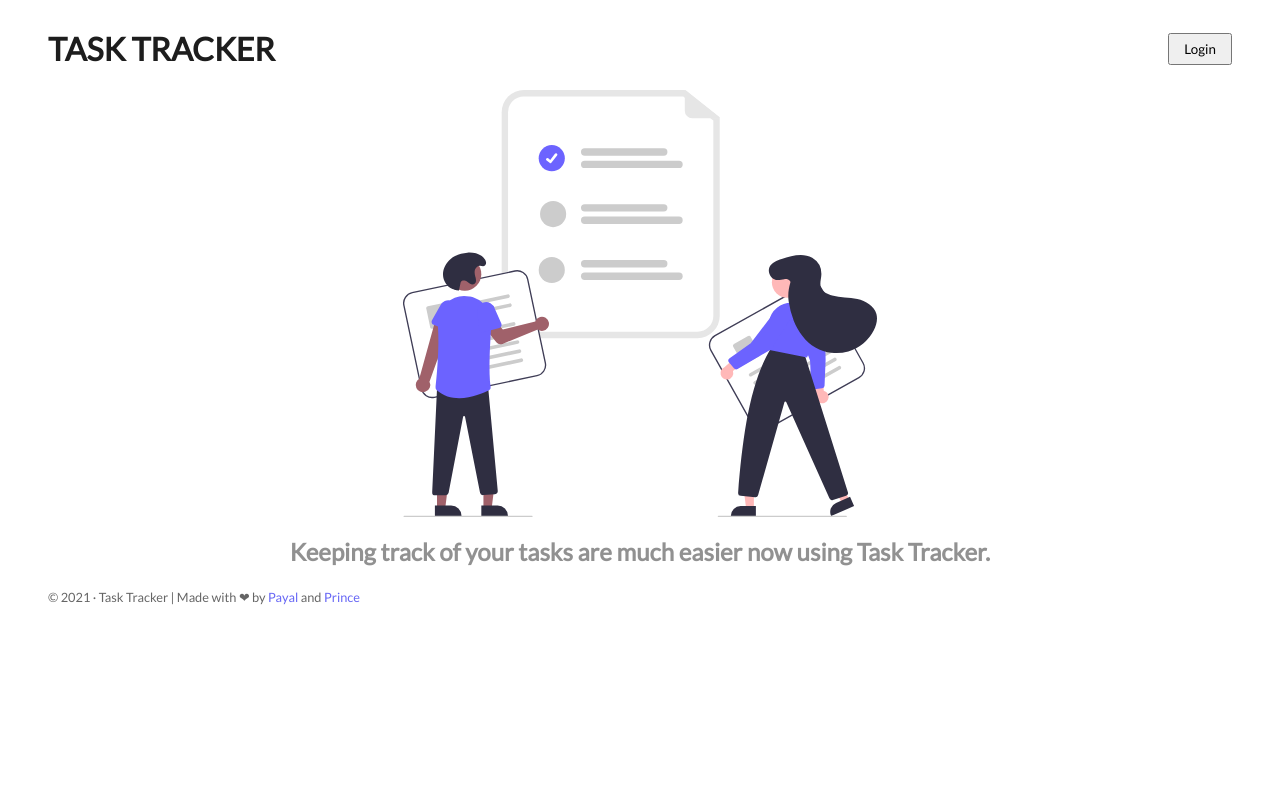
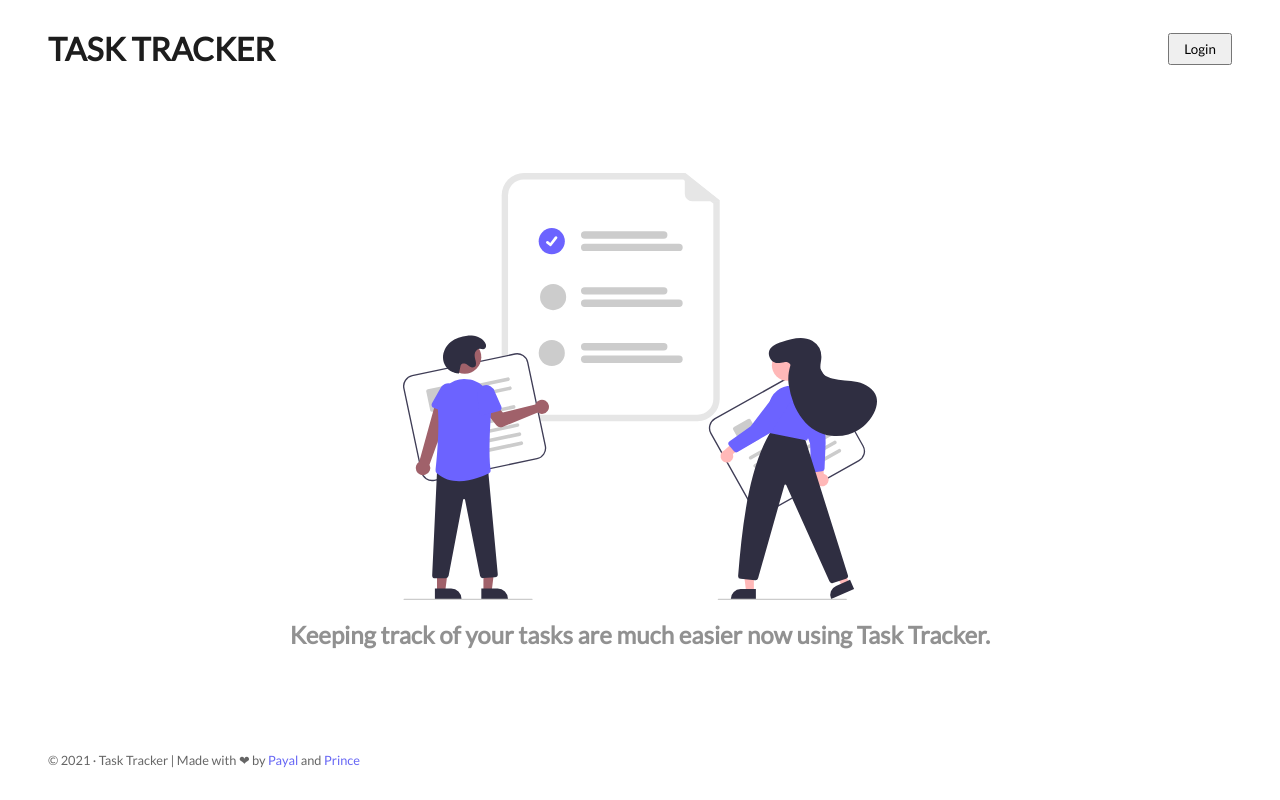
Before and after one commit to PayalSasmal10/ToDo-FullStack, a React (Create React App) app: page / in a window 1280 px wide. Built offline with nearby package versions, Linux system fonts and the light colour scheme.

Commit message:
fixed height

```diff
--- a/src/components/homepage/homepage.scss
+++ b/src/components/homepage/homepage.scss
@@ -1,5 +1,9 @@
 .homepage {
   margin: 0.5rem 3rem;
+  display: flex;
+  flex-direction: column;
+  justify-content: space-between;
+  min-height: 95vh;
 }
 
 .heading {
```
